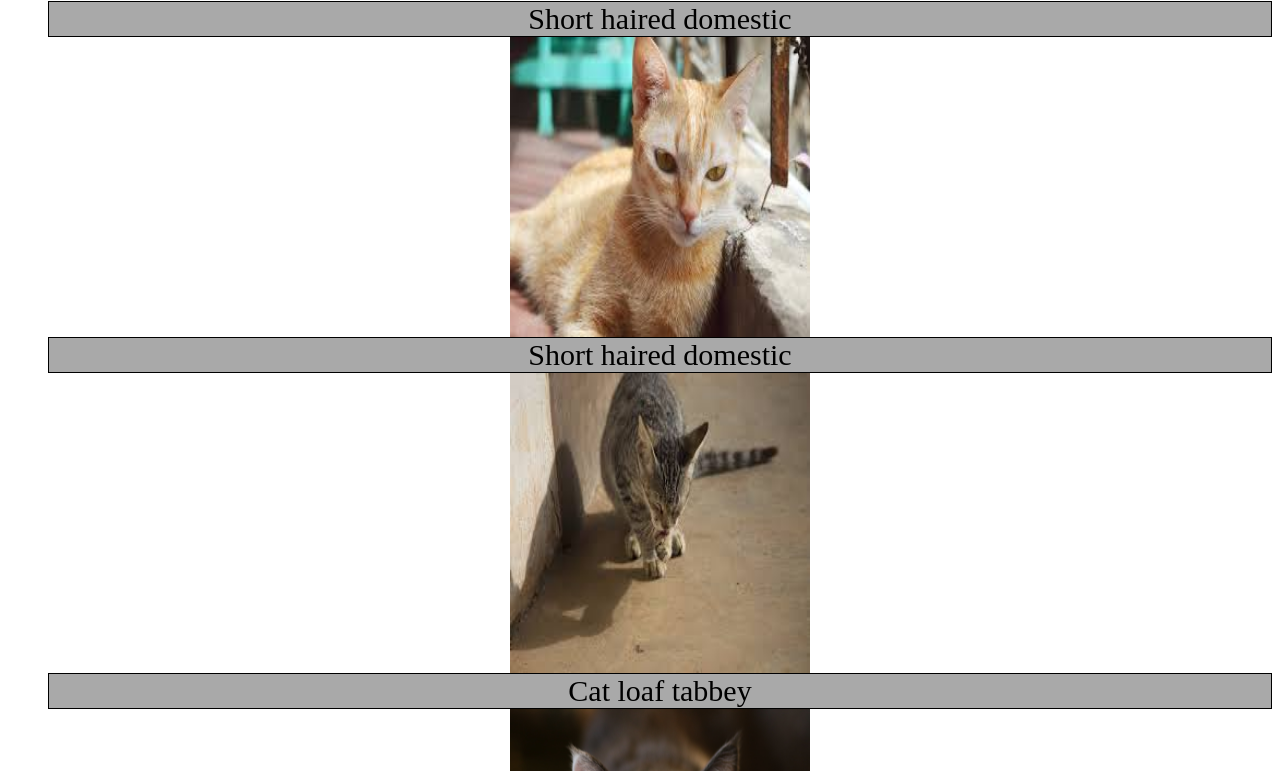
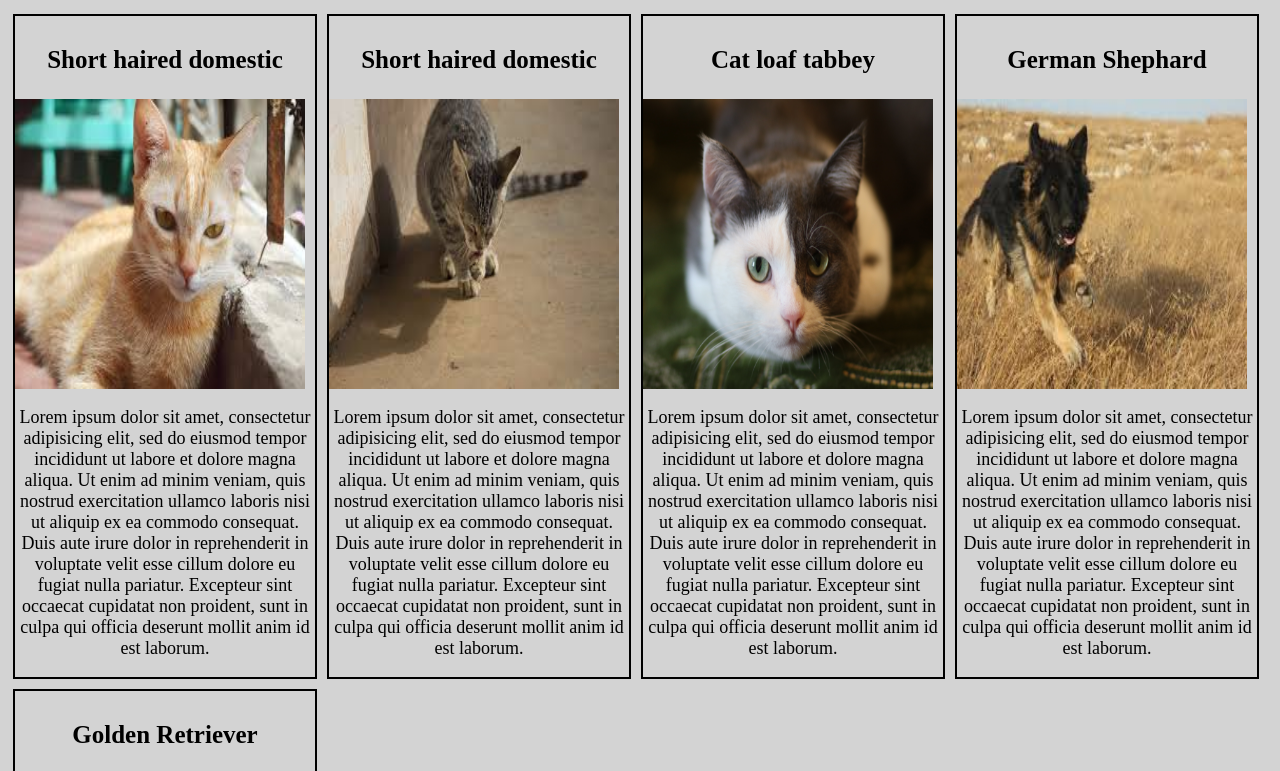
Before and after one commit to ELee-Wuollet13/Animal-shelter, a plain HTML site: page index.html in a window 1280 px wide. Shown: the part 112-883 px from the top of the page. Drawn offline with Linux system fonts and the light colour scheme.

Commit message:
add format, styles, borders, descriptions of each animal, etc

```diff
--- a/css/styles.css
+++ b/css/styles.css
@@ -1,23 +1,64 @@
 .header1 {
   text-align: center;
-  margin:
+  border: 4px solid crimson;
+  background-color: beige;
+}
+.header2 {
+  text-align: center;
+  font-style: italic;
 }
 
-.header2 {
-  text-align: center;
-}
-ul  img {
-  width: 300px;
-  height: 300px;
-  display: block;
-  margin: 0 auto;
+body {
+  background-color: lightgray;
 }
 
-ul li {
+.col1 {
+  width: 300px;
+  float: left;
+  border: 2px black solid;
+  padding-top: 5px;
+  margin: 5px;
+}
+.col2 {
+  width: 300px;
+ float: left;
+ border: 2px black solid;
+ padding-top: 5px;
+ margin: 5px;
+}
+.col3 {
+  width: 300px;
+  float: left;
+  border: 2px black solid;
+  padding-top: 5px;
+  margin: 5px;
+}
+.col4 {
+  width: 300px;
+  float: left;
+  border: 2px black solid;
+  padding-top: 5px;
+  margin: 5px;
+}
+.col5  {
+  width: 300px;
+  float: left;
+  border: 2px black solid;
+  padding-top: 5px;
+  margin: 5px;
+}
+.img1 {
+  width: 290px;
+  height: 290px;
+}
+
+.p1 {
   text-align: center;
-  font-size: 30px;
-  border: 1px solid black;
-  list-style-type: none;
-  background-color: darkgray;
-  color:
+  font-weight: bold;
+  font-size: 25px;
 }
+
+.p2 {
+  text-align: center;
+  font-size: 18px;
+}
--- a/index.html
+++ b/index.html
@@ -5,20 +5,35 @@
     <title>Animal sheter</title>
   </head>
   <body>
+    <div class="div1">
     <h1 class="header1">Portland Animal Shelter</h1>
     <h2 class="header2">Animals available for adoption:</h2>
-    <ul>
-      <li>Short haired domestic</li>
-      <img src="media/Cat 1.jpeg" alt="image of cat">
-      <li>Short haired domestic</li>
-      <img src="media/Cat 2.jpeg" alt="image of cat">
-      <li>Cat loaf tabbey</li>
-      <img src="media/Cat 3.jpg" alt="Image of cat">
-      <li>German Shephard</li>
-      <img src="media/dog 1.jpeg" alt="Image of dog">
-      <li>Golden Retriever</li>
-      <img src="media/dog 2.jpg" alt="Image of dog">
-    </ul>
-    <p></p>
+  </div>
+    <div class="col1">
+      <p class="p1">Short haired domestic</p>
+      <img class="img1" src="media/Cat 1.jpeg" alt="image of cat">
+        <p class="p2">Lorem ipsum dolor sit amet, consectetur adipisicing elit, sed do eiusmod tempor incididunt ut labore et dolore magna aliqua. Ut enim ad minim veniam, quis nostrud exercitation ullamco laboris nisi ut aliquip ex ea commodo consequat. Duis aute irure dolor in reprehenderit in voluptate velit esse cillum dolore eu fugiat nulla pariatur. Excepteur sint occaecat cupidatat non proident, sunt in culpa qui officia deserunt mollit anim id est laborum.</p>
+    </div>
+      <div class="col2">
+      <p class="p1">Short haired domestic</p>
+      <img class="img1" src="media/Cat 2.jpeg" alt="image of cat">
+      <p class="p2">Lorem ipsum dolor sit amet, consectetur adipisicing elit, sed do eiusmod tempor incididunt ut labore et dolore magna aliqua. Ut enim ad minim veniam, quis nostrud exercitation ullamco laboris nisi ut aliquip ex ea commodo consequat. Duis aute irure dolor in reprehenderit in voluptate velit esse cillum dolore eu fugiat nulla pariatur. Excepteur sint occaecat cupidatat non proident, sunt in culpa qui officia deserunt mollit anim id est laborum.</p>
+    </div>
+    <div class="col3">
+      <p class="p1">Cat loaf tabbey</p>
+      <img class="img1" src="media/Cat 3.jpg" alt="Image of cat">
+        <p class="p2">Lorem ipsum dolor sit amet, consectetur adipisicing elit, sed do eiusmod tempor incididunt ut labore et dolore magna aliqua. Ut enim ad minim veniam, quis nostrud exercitation ullamco laboris nisi ut aliquip ex ea commodo consequat. Duis aute irure dolor in reprehenderit in voluptate velit esse cillum dolore eu fugiat nulla pariatur. Excepteur sint occaecat cupidatat non proident, sunt in culpa qui officia deserunt mollit anim id est laborum.</p>
+    </div>
+    <div class="col4">
+      <p class="p1">German Shephard</p>
+      <img class="img1" src="media/dog 1.jpeg" alt="Image of dog">
+        <p class="p2">Lorem ipsum dolor sit amet, consectetur adipisicing elit, sed do eiusmod tempor incididunt ut labore et dolore magna aliqua. Ut enim ad minim veniam, quis nostrud exercitation ullamco laboris nisi ut aliquip ex ea commodo consequat. Duis aute irure dolor in reprehenderit in voluptate velit esse cillum dolore eu fugiat nulla pariatur. Excepteur sint occaecat cupidatat non proident, sunt in culpa qui officia deserunt mollit anim id est laborum.</p>
+    </div>
+    <div class="col5">
+      <p class="p1">Golden Retriever</p>
+      <img class="img1" src="media/dog 2.jpg" alt="Image of dog">
+        <p class="p2">Lorem ipsum dolor sit amet, consectetur adipisicing elit, sed do eiusmod tempor incididunt ut labore et dolore magna aliqua. Ut enim ad minim veniam, quis nostrud exercitation ullamco laboris nisi ut aliquip ex ea commodo consequat. Duis aute irure dolor in reprehenderit in voluptate velit esse cillum dolore eu fugiat nulla pariatur. Excepteur sint occaecat cupidatat non proident, sunt in culpa qui officia deserunt mollit anim id est laborum.</p>
+    </div>
+  </div>
   </body>
 </html>
```
